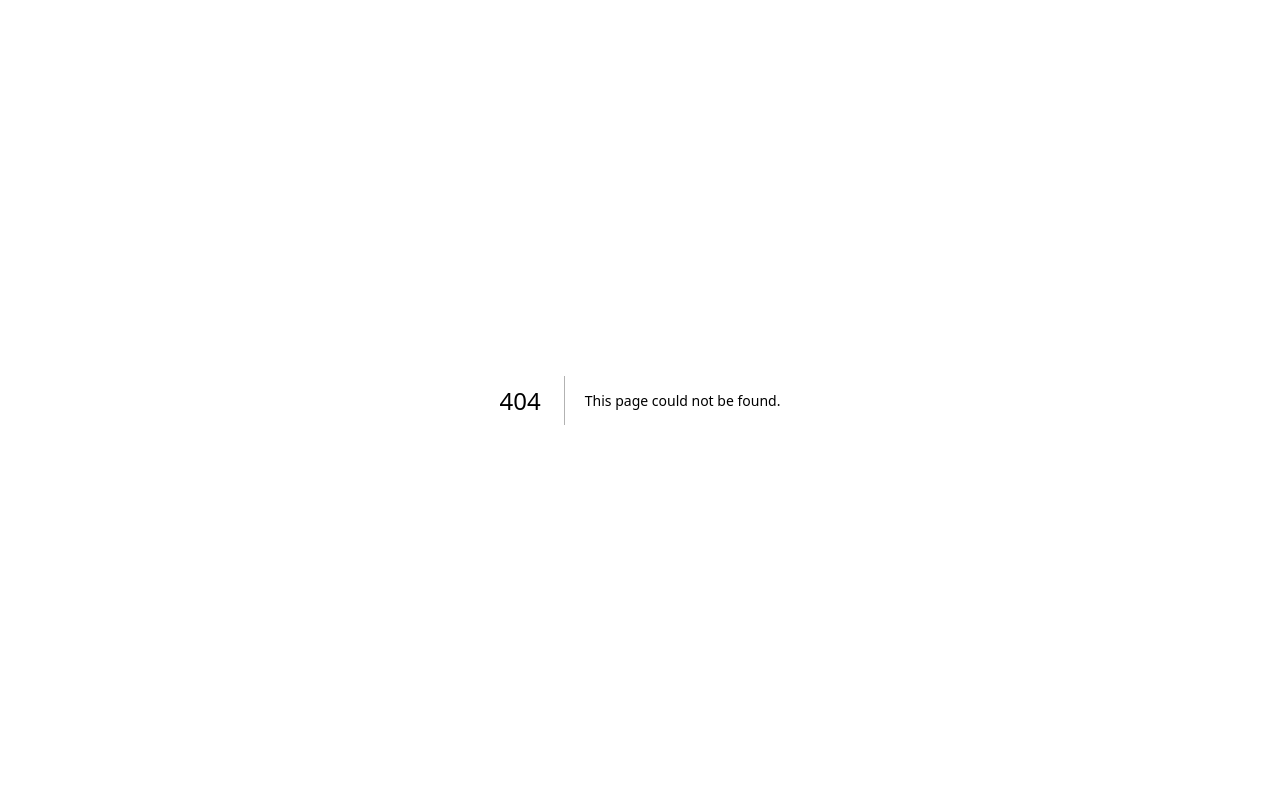
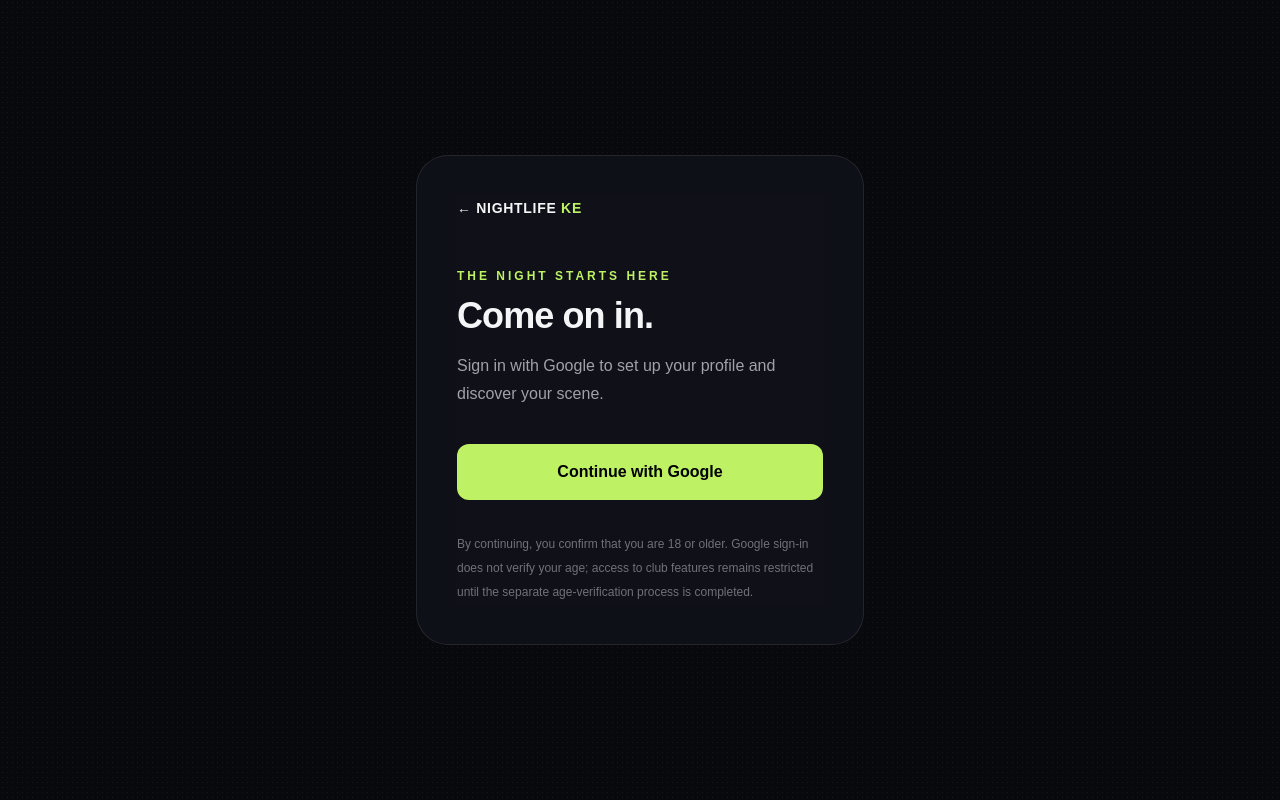
Before and after one commit to Imfezi-Solutions/Nightlife-KE, a Next.js app: page /login in a window 1280 px wide. Before the commit this address had no page. Built offline with nearby package versions, Linux system fonts and the light colour scheme.

Commit message:
feat: add src/app/login/page.tsx foundation

```diff
--- /dev/null
+++ b/src/app/login/page.tsx
@@ -0,0 +1,17 @@
+'use client'
+
+import { useState } from 'react'
+import Link from 'next/link'
+import { createClient } from '@/lib/supabase/client'
+
+export default function LoginPage() {
+  const [loading, setLoading] = useState(false)
+  const [error, setError] = useState('')
+  async function signIn() {
+    setLoading(true); setError('')
+    const supabase = createClient()
+    const { error } = await supabase.auth.signInWithOAuth({ provider: 'google', options: { redirectTo: `${window.location.origin}/auth/callback?next=/onboarding` } })
+    if (error) { setError(error.message); setLoading(false) }
+  }
+  return <main className="noise flex min-h-screen items-center justify-center px-5 py-12"><div className="glass w-full max-w-md rounded-[2rem] p-8 sm:p-10"><Link href="/" className="text-sm font-bold tracking-wider">← NIGHTLIFE<span className="text-lime-300"> KE</span></Link><p className="mt-12 text-xs font-bold uppercase tracking-[.25em] text-lime-300">The night starts here</p><h1 className="mt-3 text-4xl font-black tracking-tight">Come on in.</h1><p className="mt-4 leading-7 text-zinc-400">Sign in with Google to set up your profile and discover your scene.</p><button onClick={signIn} disabled={loading} className="mt-9 w-full rounded-xl bg-lime-300 px-5 py-4 font-bold text-black disabled:opacity-60">{loading ? 'Connecting…' : 'Continue with Google'}</button>{error && <p role="alert" className="mt-4 text-sm text-red-300">{error}</p>}<p className="mt-8 text-xs leading-6 text-zinc-500">By continuing, you confirm that you are 18 or older. Google sign-in does not verify your age; access to club features remains restricted until the separate age-verification process is completed.</p></div></main>
+}
```
